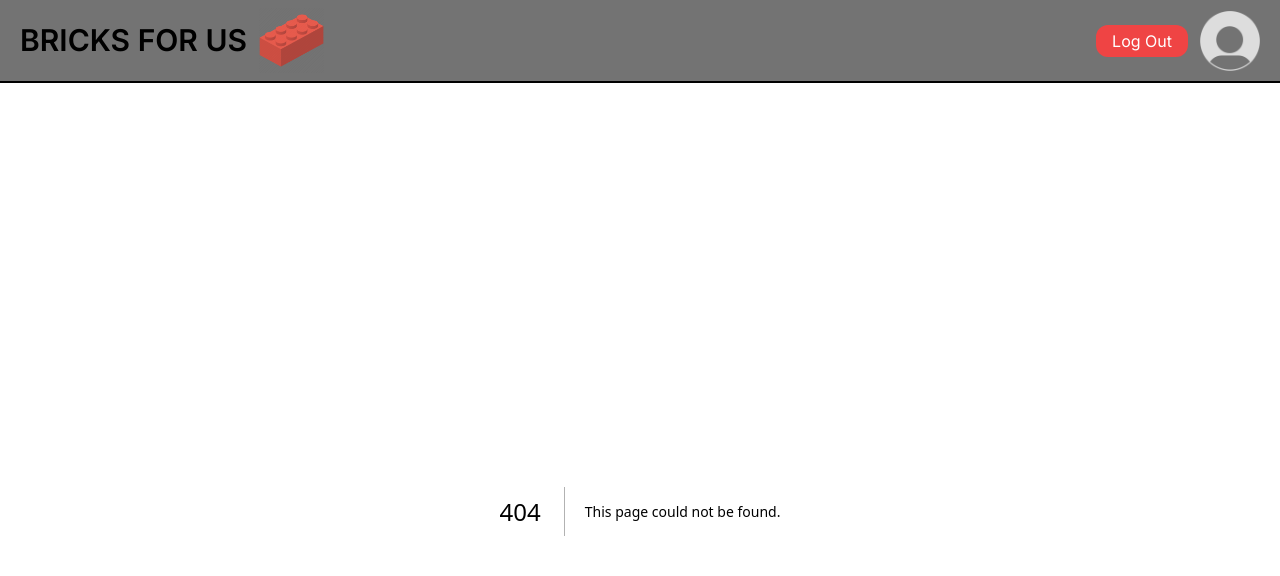
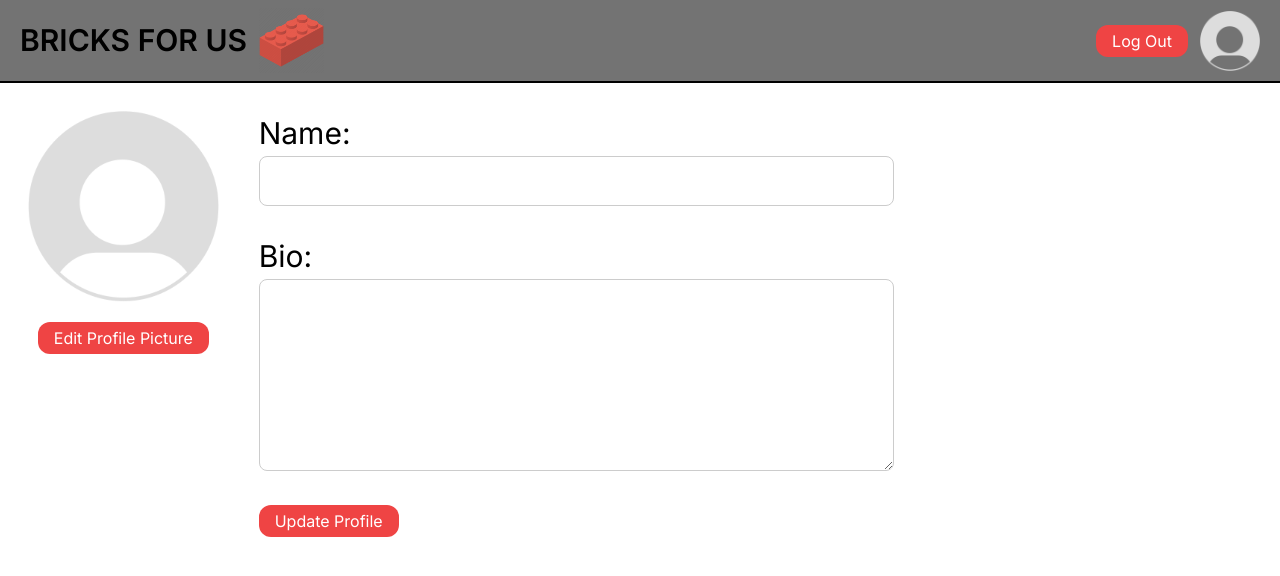
Before and after one commit to peter-t-wang315/dotjpg, a Next.js app: page /editProfile in a window 1280 px wide. Before the commit this address had no page. Shown: the top 576 px of the page. Built offline with nearby package versions, Linux system fonts and the light colour scheme.

Commit message:
Edit Profile page created

```diff
--- a/app/api/users/bio/route.js
+++ b/app/api/users/bio/route.js
@@ -1,22 +1,26 @@
 import { NextResponse } from "next/server";
-import { prisma } from "@/lib/prisma"
+import { prisma } from "@/lib/prisma";
 
 // edit user bio endpoint
 export async function PUT(req) {
   const body = await req.json();
-  const { bio } = body;
+  const { bio, name } = body;
 
-  const cookie = cookies().get('session')?.value;
+  const cookie = cookies().get("session")?.value;
   const session = await decrypt(cookie);
   const email = session?.email;
 
   const updatedUser = await prisma.User.update({
     where: {
-      email: email
+      email: email,
     },
     data: {
       bio: bio,
+      name: name,
     },
   });
-  return NextResponse.json({user: updatedUser.name, bio: updatedUser.bio}, {status: 200});
+  return NextResponse.json(
+    { user: updatedUser.name, bio: updatedUser.bio },
+    { status: 200 }
+  );
 }
--- /dev/null
+++ b/app/editProfile/page.js
@@ -0,0 +1,75 @@
+"use client";
+import Image from "next/image";
+import { useState } from "react";
+import { useRouter } from "next/navigation";
+import { ToastContainer, toast } from "react-toastify";
+import "react-toastify/dist/ReactToastify.css";
+
+const profilePic = "/images/profilePic.png";
+
+export default function Index() {
+  const [name, setName] = useState("");
+  const [bio, setBio] = useState("");
+  const { push } = useRouter();
+
+  const handleSubmit = async () => {
+    const currentURL = window.location.origin;
+    try {
+      console.log("We in here");
+      const response = await fetch(`${currentURL}/api/users/bio`, {
+        method: "POST",
+        headers: { "Content-Type": "application/json" },
+        body: JSON.stringify({
+          name: name,
+          bio: bio,
+        }),
+      });
+      if (response.ok) {
+        toast.success("Successfully updated account", {
+          position: bottom - left,
+        });
+        push("/profile");
+      } else {
+        toast.error(`Error uploading data`, {
+          position: bottom - left,
+        });
+        console.log("We broke");
+      }
+    } catch (error) {
+      console.log("ERror");
+      toast.error(`Error fetching data:${error}`, { position: bottom - left });
+    }
+  };
+
+  return (
+    <div className="flex w-full gap-10">
+      <div className="flex flex-col w-1/5 items-center gap-5">
+        <Image src={profilePic} width={300} height={300} alt={`Image`} />
+        <button className="btn-primary">Edit Profile Picture</button>
+      </div>
+      <div className="flex flex-col w-4/5 gap-7 w-full">
+        <div>
+          <h2>Name:</h2>
+          <input
+            className="input-primary w-4/6"
+            name="name"
+            onChange={async (e) => {
+              setName(e.target.value);
+            }}
+          />
+        </div>
+        <div>
+          <h2>Bio:</h2>
+          <textarea
+            className="textarea-primary min-h-48 w-4/6"
+            onChange={(e) => {
+              setBio(e.target.value);
+            }}
+          />
+        </div>
+        <button className="btn-primary self-start">Update Profile</button>
+      </div>
+      <ToastContainer />
+    </div>
+  );
+}
--- a/app/profile/page.js
+++ b/app/profile/page.js
@@ -1,5 +1,9 @@
+"use client";
 import ProfileReviewCard from "@/components/ProfileReviewCard";
 import Image from "next/image";
+import { useRouter } from "next/navigation";
+import { ToastContainer, toast } from "react-toastify";
+import "react-toastify/dist/ReactToastify.css";
 
 const profilePic = "/images/profilePic.png";
 const firstName = "John";
@@ -17,6 +21,7 @@ const reviews = [
 ];
 
 export default function Index() {
+  const { push } = useRouter();
   return (
     <div className="flex w-full gap-10">
       <div className="flex flex-col w-1/6 items-center">
@@ -25,7 +30,14 @@ export default function Index() {
           {firstName} {lastName}
         </h1>
         <p className="mb-3">{userName}</p>
-        <button className="btn-primary">Edit Profile</button>
+        <button
+          className="btn-primary"
+          onClick={() => {
+            push("/editProfile");
+          }}
+        >
+          Edit Profile
+        </button>
       </div>
       <div className="flex flex-col w-5/6">
         <h2>Bio</h2>
@@ -41,6 +53,7 @@ export default function Index() {
           ))}
         </div>
       </div>
+      <ToastContainer />
     </div>
   );
 }
```
Also changed, not shown: 1 other file (tests, documents, lock files or other folders).
